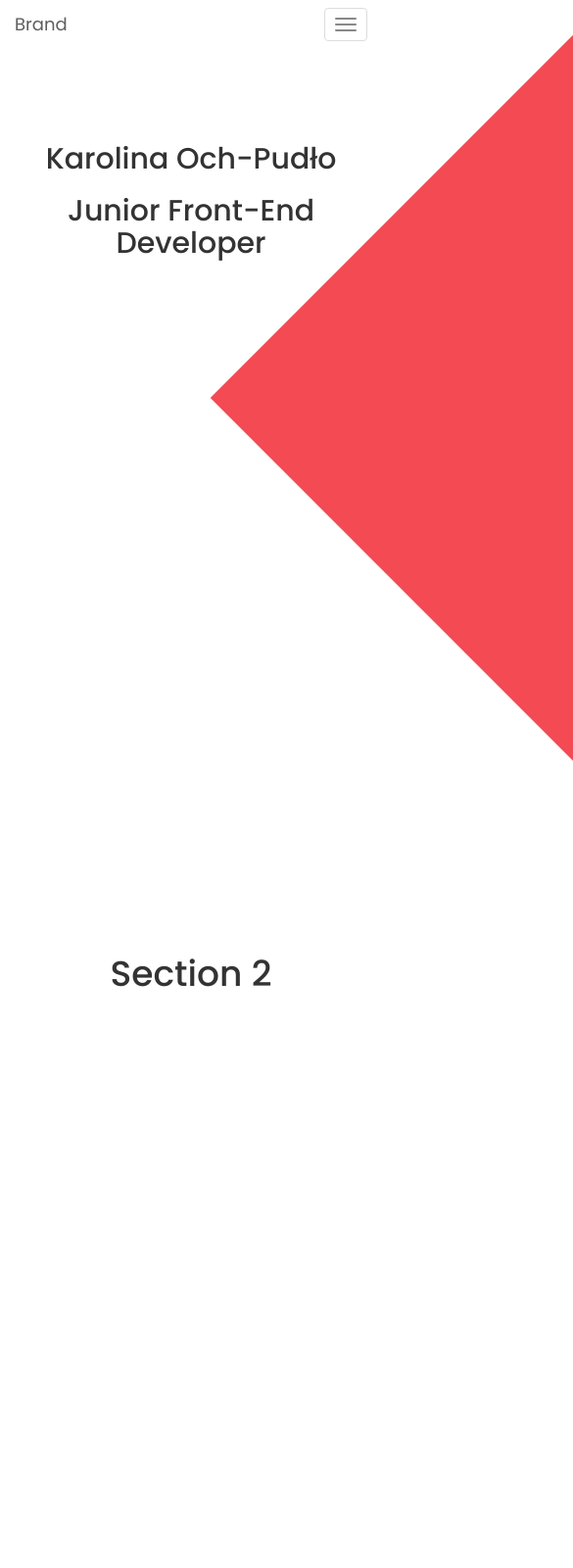
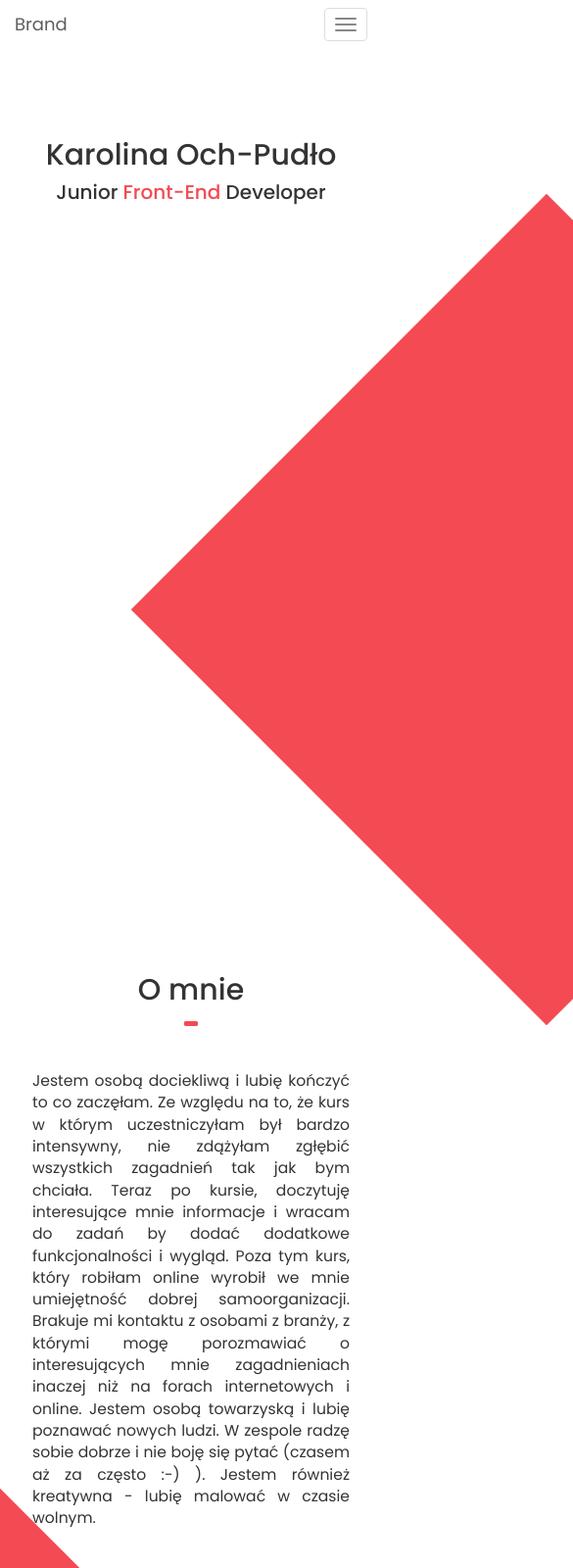
Before and after one commit to och-karr/my-portfolio-website, a website: page index.html in a window 390 px wide. Shown: the top 1600 px of the page at 98% size, 585 px wide, since content can reach past the window. Drawn offline with nearby package versions, Linux system fonts and the light colour scheme.

Commit message:
Add dimensions for squares and add some corrections

```diff
--- a/index.html
+++ b/index.html
@@ -38,17 +38,19 @@
         <h1 data-aos="fade-left" data-aos-delay="50" data-aos-duration="1000">
           Karolina Och-Pudło
         </h1>
-        <h2>Junior Front-End Developer</h2>
+        <h2>Junior <span>Front-End</span> Developer</h2>
         <div  id="square1"></div>
       </div>
 
       <div class="section section-2">
-        <!-- <div id="square2"></div> -->
-        <h1>Section 2</h1>
+        <div id="square2"></div>
+        <h2>O mnie<div class="line"></div></h2>
+
+        <p>Jestem osobą dociekliwą i lubię kończyć to co zaczęłam. Ze względu na to, że kurs w którym uczestniczyłam był bardzo intensywny, nie zdążyłam zgłębić wszystkich zagadnień tak jak bym chciała. Teraz po kursie, doczytuję interesujące mnie informacje i wracam do zadań by dodać dodatkowe funkcjonalności i wygląd. Poza tym kurs, który robiłam online wyrobił we mnie umiejętność dobrej samoorganizacji. Brakuje mi kontaktu z osobami z branży, z którymi mogę porozmawiać o interesujących mnie zagadnieniach inaczej niż na forach internetowych i online. Jestem osobą towarzyską i lubię poznawać nowych ludzi. W zespole radzę sobie dobrze i nie boję się pytać (czasem aż za często :-) ). Jestem również kreatywna - lubię malować w czasie wolnym.</p>
       </div>
 
       <div class="section">
-        <h1>Section 3</h1>
+          <h2>Moje Projekty<div class="line"></div></h2>
       </div>
 
     </div>
--- a/sass/style.scss
+++ b/sass/style.scss
@@ -1,4 +1,5 @@
 @import url('https://fonts.googleapis.com/css?family=Poppins:400,500,600,700');
+$main-color: #F34A53;
 
 * {
 	margin: 0;
@@ -9,13 +10,17 @@ body {
     font-family: 'Poppins';
     margin: 0;
     font-size: 62.5%;
+    overflow-x: hidden;
+    position: relative;
 }
 
 .section {
     height: 100vh;
+    width: 90%;
+    margin: auto;
 
     .my-navbar {
-        background: #fff;
+        background: rgba(255, 255, 255, 0.836);
         border: none;
     }
 
@@ -25,6 +30,24 @@ body {
             font-size: 3em;
         }
     }
+
+    .line {
+        background: $main-color;
+        border: 1px solid $main-color;
+        border-radius: 20%;
+        width: 5%;
+        height: 5px;
+        margin: 15px auto;
+    }
+
+    h2 {
+        padding: 20px;
+    }
+
+    p {
+        font-size: 2.5em;
+        text-align: justify;
+    }
 }
 
 .section-1 {
@@ -33,8 +56,20 @@ body {
         padding-top: 17%;
         font-size: 4rem;
     }
+
+    h2 {
+        font-size: 2rem;
+        padding: 0;
+        margin: 10px;
+        span {
+            color: $main-color;
+        }
+    }
 }
 
+.section-2 {
+
+}
 // .section:nth-of-type(1) {
 //     background: #fff;
     /* padding-top: 5%; */
@@ -75,27 +110,26 @@ h2 {
 
 
 #square1 {
-	font-size: 600px; /* Sterowanie rozmiarem figury. */
-	width: 1em;
-	height: 1em;
-	background-color: #F34A53;
+	background-color: $main-color;
     transform: rotate( 45deg );
-    position: relative;
-    top: -20%;
-    right: -90%;
+    position: absolute;
+    top: 15%;
+    right: -33%;
+    z-index: -5;
+    width: 600px;
+    height: 600px;
+
 }
 
 #square2 {
-	font-size: 600px; /* Sterowanie rozmiarem figury. */
-	width: 1em;
-	height: 1em;
-	background-color: #F34A53;
-	/* margin: 55px auto 0; */
+	background-color: $main-color;
     transform: rotate( 45deg );
-    position: relative;
-    top: -20%;
-    left: -30%;
-    transition: all 0.5s ease-in ;
+    position: absolute;
+    top: 55%;
+    left: -38%;
+    z-index: -5;
+    width: 600px;
+    height: 600px;
 
 }
 
@@ -109,7 +143,18 @@ h2 {
 //     body,html { overflow: scroll; }
 //     }
 
-@media (max-width: 768px) {
+
+
+@media (max-width: 992px) {
+    #square1 {
+        top: 12%;
+        right: -60%;
+    }
+
+    #square2 {
+        top: 55%;
+        left: -60%;
+    }
     .section-1 {
         margin-top: 110px;
         h1 {
@@ -119,3 +164,23 @@ h2 {
     }
 
 }
+
+@media (max-width: 767px) {
+    #square1 {
+        top: 12%;
+        right: -120%;
+    }
+
+    #square2 {
+        top: 55%;
+        left: -120%;
+    }
+    .section-1 {
+        margin-top: 110px;
+        h1 {
+            padding-top: 10%;
+            font-size: 3rem;
+        }
+    }
+
+}
```
Also changed, not shown: css/style.css.
